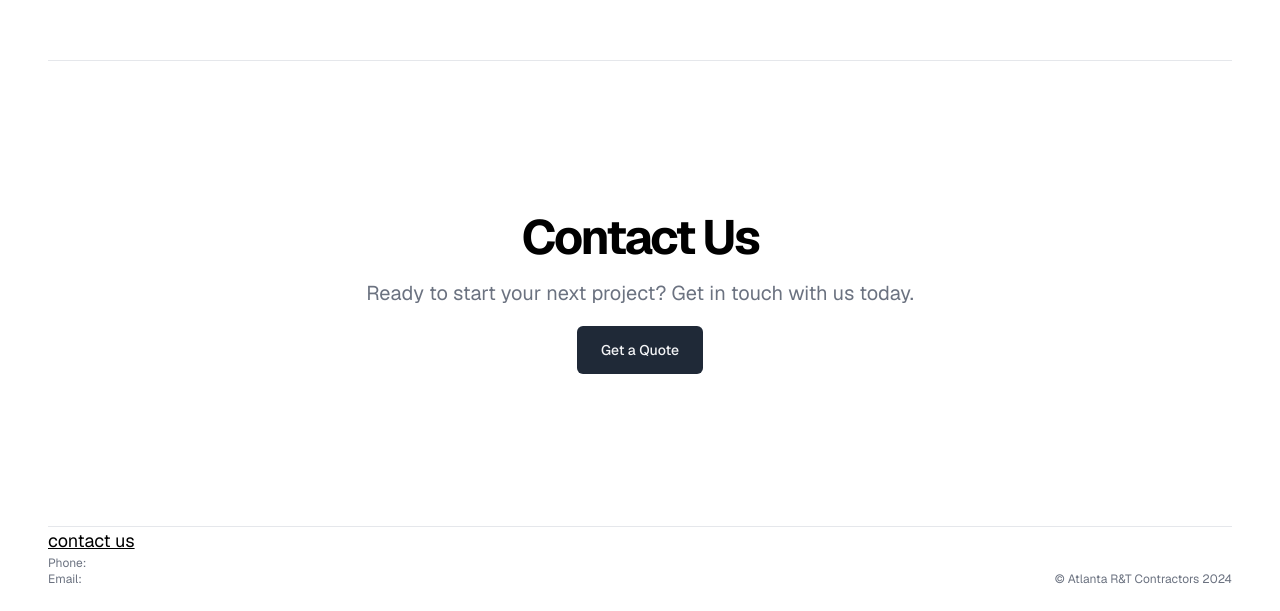
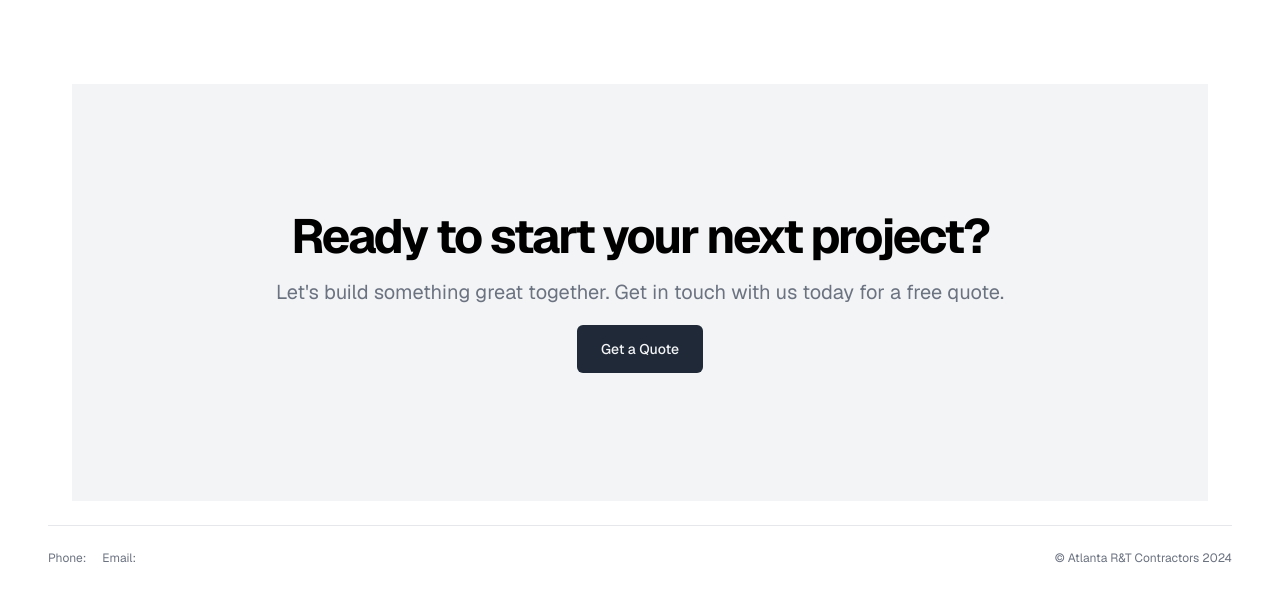
Before and after one commit to KarnellSchultz/atlanta-rnt-contractors, a Next.js app: page /about-us in a window 1280 px wide. Shown: the part 828-1439 px from the top of the page. After the commit the page ends 1418 px from the top, so only its background shows below. Built offline with nearby package versions, Linux system fonts and the light colour scheme.

Commit message:
fix metadata and resend form

```diff
--- a/app/about-us/page.tsx
+++ b/app/about-us/page.tsx
@@ -1,14 +1,20 @@
 import Image from "next/image";
+import { Metadata } from "next/types";
+
 const aboutUsText = `Welcome to Atlanta R&T Contractors, where we believe in the power of family and expertise. As a family-owned business with over a decade of professional experience, we take pride in who we are and what we do. Our unwavering passion and dedication drive us to deliver exceptional results in the field of contracting. With a focus on residential projects, our skilled team tailors top-quality services to meet your specific needs. Join our growing list of satisfied customers and discover the Atlanta R&T Contractors difference, where family values meet contracting excellence.`;
+
+export const metadata: Metadata = {
+  title: "About Us - Atlanta R&T Contractors",
+  description: "Atlanta R&T Contractors is a full-service contracting company.",
+};
 
 export default function ContactPage() {
   return (
     <main className="flex min-h-screen flex-col items-center py-24 px-4 gap-10">
-      <h1 className="text-3xl font-bold mb-6 text-center">About Us</h1>
-
+      <h1 className="col-span-full text-3xl font-bold mb-6 text-center">About Us</h1>
       <section className="sm:grid sm:grid-cols-2 flex flex-col items-center gap-4">
         <div>
-          <p>{aboutUsText}</p>
+          <p className="text-gray-500 text-lg font-normal">{aboutUsText}</p>
         </div>
         <div className="relative overflow-hidden rounded-lg">
           <Image src="/images/FAM.jpeg" alt="A family photo" width={400} height={400} />
--- a/app/contact/page.tsx
+++ b/app/contact/page.tsx
@@ -1,4 +1,10 @@
 import { ContactForm } from "@/components/form";
+import { Metadata } from "next/types";
+
+export const metadata: Metadata = {
+  title: "Contact Us - Atlanta R&T Contractors",
+  description: "Atlanta R&T Contractors is a full-service contracting company.",
+};
 
 export default function ContactPage() {
   return (
--- a/app/globals.css
+++ b/app/globals.css
@@ -10,7 +10,6 @@ body {
   color: var(--foreground-rgb);
   background: rbg;
 }
-
 ::selection {
   background-color: #ffcc00;
   color: #000;
--- a/app/our-work/page.tsx
+++ b/app/our-work/page.tsx
@@ -64,7 +64,7 @@ const IMAGE_GALLERY_DATA = [
 ];
 
 export const metadata: Metadata = {
-  title: "Our Work",
+  title: "Our Work - Atlanta R&T Contractors ",
   description: "Atlanta R&T Contractors is a full-service contracting company.",
 };
 
--- a/app/page.tsx
+++ b/app/page.tsx
@@ -5,6 +5,12 @@ import { LINK, TEXT } from "@/lib/constants";
 import Link from "next/link";
 import Image from "next/image";
 import { KeyAttributes } from "@/components/key-attributes";
+import { Metadata } from "next/types";
+
+export const metadata: Metadata = {
+  title: "Home - Atlanta R&T Contractors",
+  description: "Atlanta R&T Contractors is a full-service contracting company.",
+};
 
 export default function Page() {
   return (
@@ -95,13 +101,6 @@ export default function Page() {
                     </p>
                   </CardContent>
                 </Card>
-              </div>
-              <div className="">
-                <Link href={LINK.services}>
-                  <Button className="bg-gray-300 hover:bg-gray-200 text-gray-900 px-6 py-6 w-full">
-                    Our Services
-                  </Button>
-                </Link>
               </div>
             </div>
           </section>
--- a/app/services/page.tsx
+++ /dev/null
@@ -1,24 +0,0 @@
-import { Metadata } from "next";
-import Link from "next/link";
-
-export const metadata: Metadata = {
-  title: "Our Work",
-  description: "Atlanta R&T Contractors is a full-service contracting company.",
-};
-
-export default function Home() {
-  return (
-    <main className="flex min-h-screen flex-col items-center p-24">
-      <Link href={"/"} className="cursor-pointer">
-        <h1 className="text-5xl font-bold pb-4 flex flex-col text-left">
-          <span>Atlanta R&T</span>
-          <span>Contractors</span>
-        </h1>
-      </Link>
-
-      <div className="max-w-5xl text-center p-6 w-full items-center justify-between">
-        <Link href="mailto:info@atlantarntcontractors.com">info@atlantarntcontractors.com</Link>
-      </div>
-    </main>
-  );
-}
--- a/components/contact-form.tsx
+++ b/components/contact-form.tsx
@@ -56,13 +56,12 @@ export const Form = () => {
         />
       </div>
       <div className="space-y-2">
-        <Label htmlFor="phone-number">Phone Number</Label>
+        <Label htmlFor="phone">Phone Number</Label>
         <Input
           className="w-full focus-visible:ring-amber-500"
-          id="phone-number"
-          name="phone-number"
+          id="phone"
+          name="phone"
           placeholder="404-555-5555"
-          required
           type="tel"
         />
       </div>
--- a/components/form-actions.tsx
+++ b/components/form-actions.tsx
@@ -8,10 +8,12 @@ export const submitAction = async (_: any, formData: FormData) => {
     name: formData.get("name"),
     email: formData.get("email"),
     message: formData.get("message"),
+    phone: formData.get("phone"),
     honeypotName: formData.get("h-name"),
   };
+  console.log("🚀 ~ file: form-actions.tsx:13 ~ submitAction ~ rawFormData:", rawFormData);
 
-  if (rawFormData.honeypotName) {
+  if (rawFormData.honeypotName !== "") {
     console.log("Honeypot triggered - No email sent");
     return;
   }
@@ -19,7 +21,7 @@ export const submitAction = async (_: any, formData: FormData) => {
   const { data } = await resend.emails.send({
     from: process.env.RESEND_FROM_EMAIL ?? "",
     to: process.env.RESEND_TO_EMAIL ?? "",
-    subject: `${rawFormData.name} <${rawFormData.email}> email from g2sitework.com/contact `,
+    subject: `${rawFormData.name} <${rawFormData.email}> email from Atlanta R&T Contractors`,
     html: `<div>${rawFormData.message}</div>`,
   });
 
--- a/components/ui/footer.tsx
+++ b/components/ui/footer.tsx
@@ -13,16 +13,21 @@ export const Footer = () => {
 };
 
 export const FooterContactForm = () => (
-  <div className="flex flex-col gap-4 sm:flex-row sm:justify-around py-6 w-full shrink-0 items-center px-4 md:px-6 border-t">
-    <section className="w-full py-12 md:py-24 lg:py-32 flex justify-center" id="contact">
+  <div className="flex flex-col gap-4 sm:flex-row sm:justify-around py-6 w-full shrink-0 items-center px-4 md:px-6 ">
+    <section
+      className="w-full py-12 md:py-24 lg:py-32 flex justify-center bg-gray-100"
+      id="contact"
+    >
       <div className="container px-4 md:px-6 flex flex-col">
         <div className="flex flex-col items-center justify-center space-y-4 text-center">
-          <h2 className="text-3xl font-bold tracking-tighter sm:text-5xl">Contact Us</h2>
+          <h2 className="text-3xl font-bold tracking-tighter sm:text-5xl">
+            Ready to start your next project?
+          </h2>
           <p className="max-w-[900px] text-gray-500 md:text-xl/relaxed lg:text-base/relaxed xl:text-xl/relaxed">
-            Ready to start your next project? Get in touch with us today.
+            {`Let's build something great together. Get in touch with us today for a free quote.`}
           </p>
           <Link href={LINK.contact}>
-            <Button className="bg-gray-800 hover:bg-gray-950 text-gray-100 px-6 py-6">
+            <Button className="bg-gray-800 hover:bg-gray-950 active:border-red-300 text-gray-100 px-6 py-6">
               {TEXT.GET_A_QUOTE}
             </Button>
           </Link>
@@ -35,8 +40,7 @@ export const FooterContactForm = () => (
 export const FooterDetails = () => {
   return (
     <section className="border-t grid grid-cols-2">
-      <div>
-        <div className="text-lg underline">contact us</div>
+      <div className="flex gap-4 pt-6">
         <div className="text-xs text-gray-500">
           <span>Phone:</span>{" "}
           <Link href={`tel:${process.env.BUSINESS_PHONE}`}>{process.env.BUSINESS_PHONE}</Link>
```
